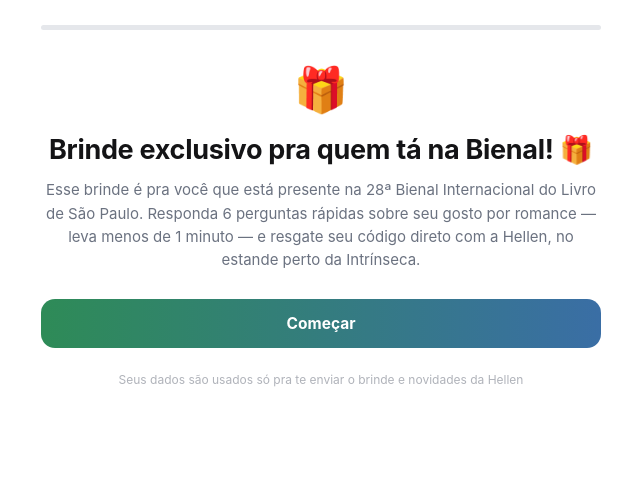
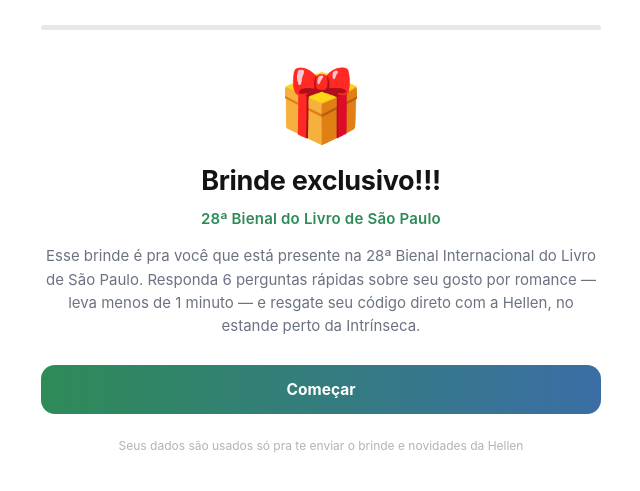
Before and after one commit to wplanetdigital/hellen-quiz, a website: page public/index.html in a window 1280 px wide. Shown: the part 151-642 px from the top of the page, without its empty margins (319-959 px from the left). Drawn offline with Linux system fonts and the light colour scheme; no server answers.

Commit message:
Estiliza h3 da intro (28a Bienal do Livro de Sao Paulo)

```diff
--- a/public/index.html
+++ b/public/index.html
@@ -314,7 +314,7 @@
     }
 
     .intro-emoji {
-      font-size: 44px;
+      font-size: 70px;
       text-align: center;
       margin-bottom: 16px;
     }
@@ -323,6 +323,15 @@
       text-align: center;
       font-size: 27px;
       margin-bottom: 10px;
+    }
+
+    .intro h3 {
+      text-align: center;
+      font-size: 15px;
+      font-weight: 600;
+      color: var(--verde);
+      margin-bottom: 16px;
+      letter-spacing: 0.2px;
     }
 
     .intro p {
@@ -407,8 +416,11 @@
 
     <div class="step intro active" data-step="intro">
       <div class="intro-emoji">🎁</div>
-      <h1>Brinde exclusivo pra quem tá na Bienal! 🎁</h1>
-      <p>Esse brinde é pra você que está presente na 28ª Bienal Internacional do Livro de São Paulo. Responda 6 perguntas rápidas sobre seu gosto por romance — leva menos de 1 minuto — e resgate seu código direto com a Hellen, no estande perto da Intrínseca.</p>
+      <h1>Brinde exclusivo!!!</h1>
+      <h3>28ª Bienal do Livro de São Paulo</h3>
+      <p>Esse brinde é pra você que está presente na 28ª Bienal Internacional do Livro de São Paulo. Responda 6
+        perguntas rápidas sobre seu gosto por romance — leva menos de 1 minuto — e resgate seu código direto com a
+        Hellen, no estande perto da Intrínseca.</p>
       <button class="btn btn-primary" onclick="goTo(1)">Começar</button>
     </div>
 
```
